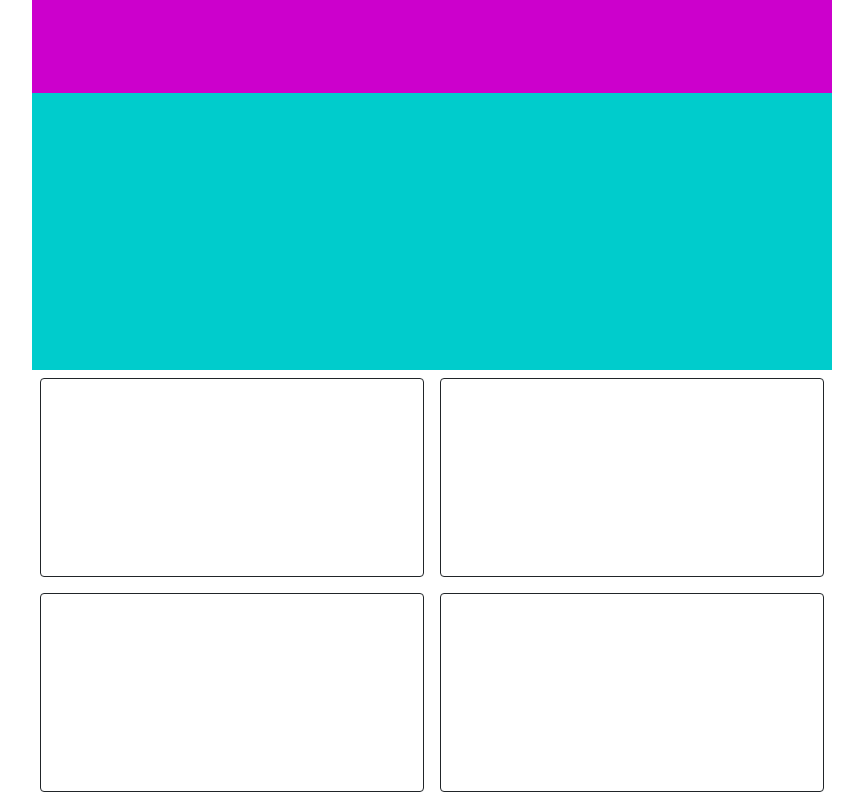
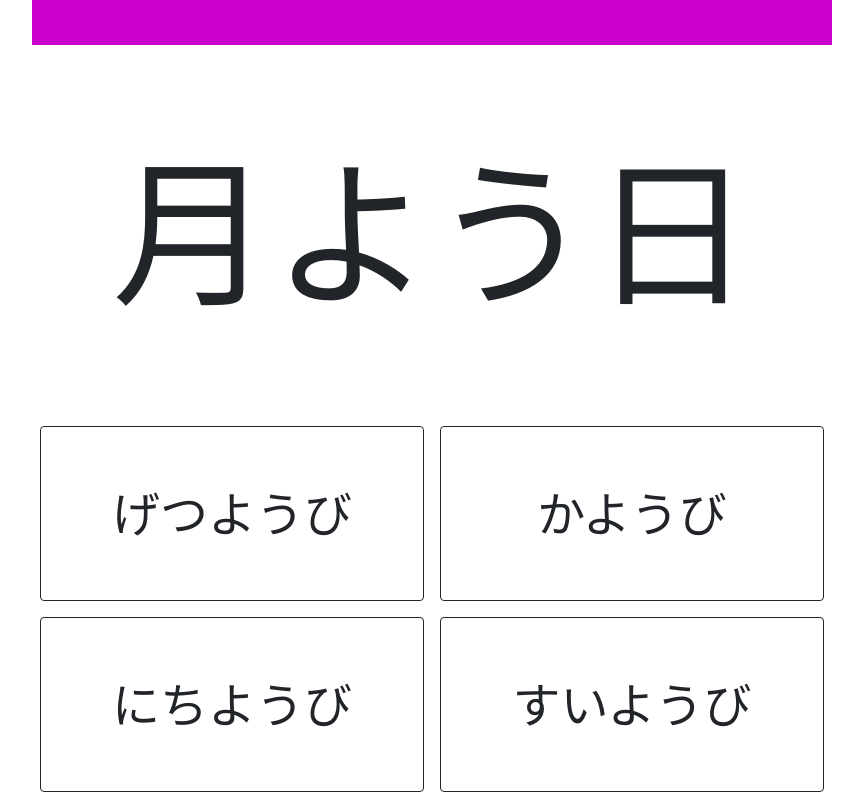
Before and after one commit to prausela/jouzu-kizuna, a React (Create React App) app: page / in a window 1280 px wide. Shown: the whole page, without its empty margins (208-1071 px from the left). Built offline with nearby package versions, Linux system fonts and the light colour scheme.

Commit message:
Fix font-size in question and answers

```diff
--- a/src/App.js
+++ b/src/App.js
@@ -4,7 +4,7 @@ import Interface from './UI/Interface';
 
 const App = () => {
     return (
-        <Interface />
+        <Interface question="月よう日" ans1="げつようび" ans2="かようび" ans3="にちようび" ans4="すいようび"/>
     )
 }
 
--- a/src/UI/AnswerUI.js
+++ b/src/UI/AnswerUI.js
@@ -2,11 +2,11 @@ import React from 'react';
 import {Button} from 'react-bootstrap';
 
 const AnswerUI = (props) => {
-    const className = props.className ? props.className + " d-grid p-2" : "d-grip p-2";
+    const className = props.className ? props.className + " d-grid p-2 ans" : "d-grip p-2 ans";
     const text = props.text;
     return (
         <div className={className}>
-            <Button variant="outline-dark">{text}</Button>
+            <Button variant="outline-dark" className="display-2">{text}</Button>
         </div>
     )
 }
--- a/src/UI/Interface.css
+++ b/src/UI/Interface.css
@@ -23,9 +23,13 @@
 
 .question{
     grid-area: q;
-    background-color: #0cc;
+    margin: auto auto;
+    font-size: 10em;
 }
 
+.ans .btn {
+    font-size: 3em;
+}
 
 .ans1{
     grid-area: ans1;
```
